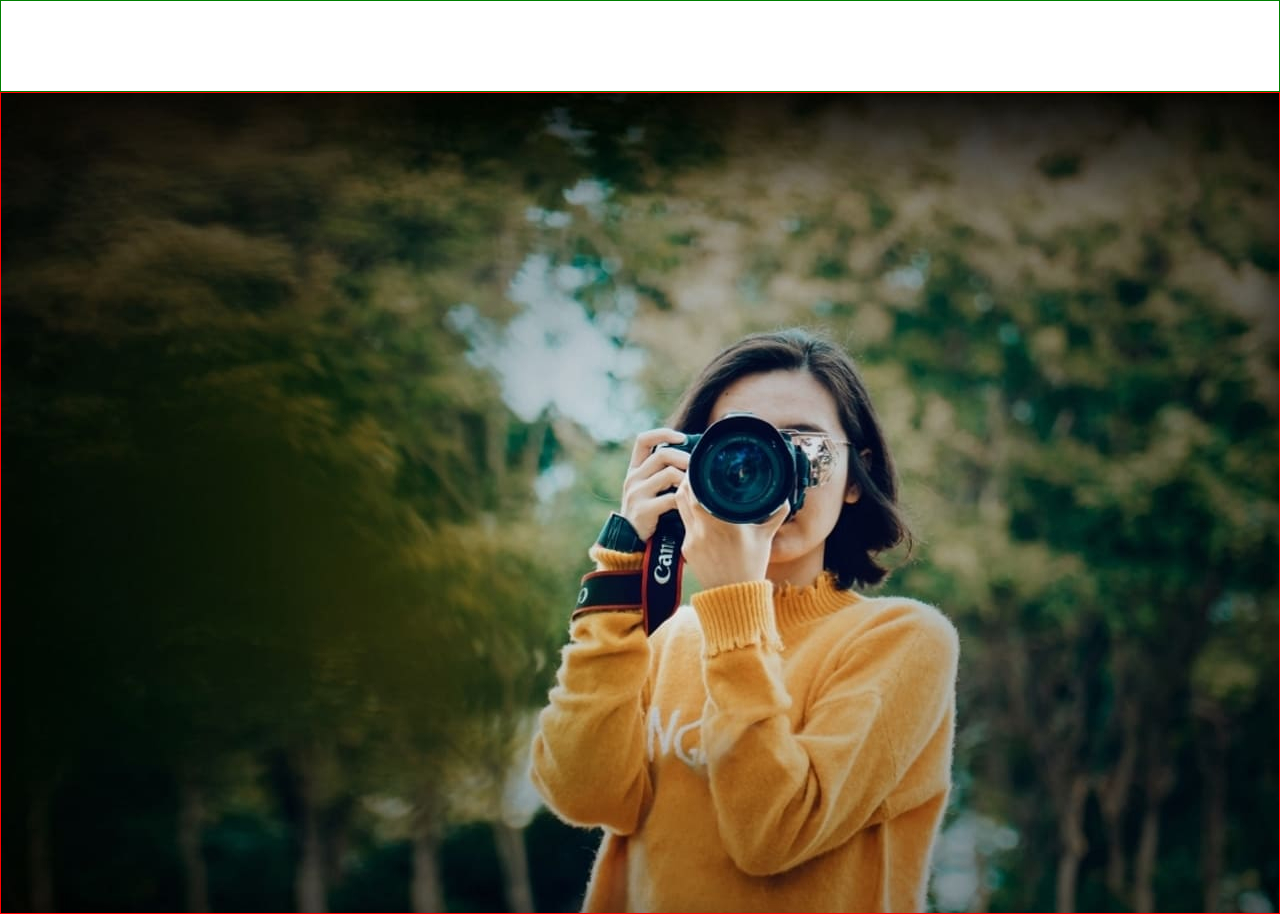
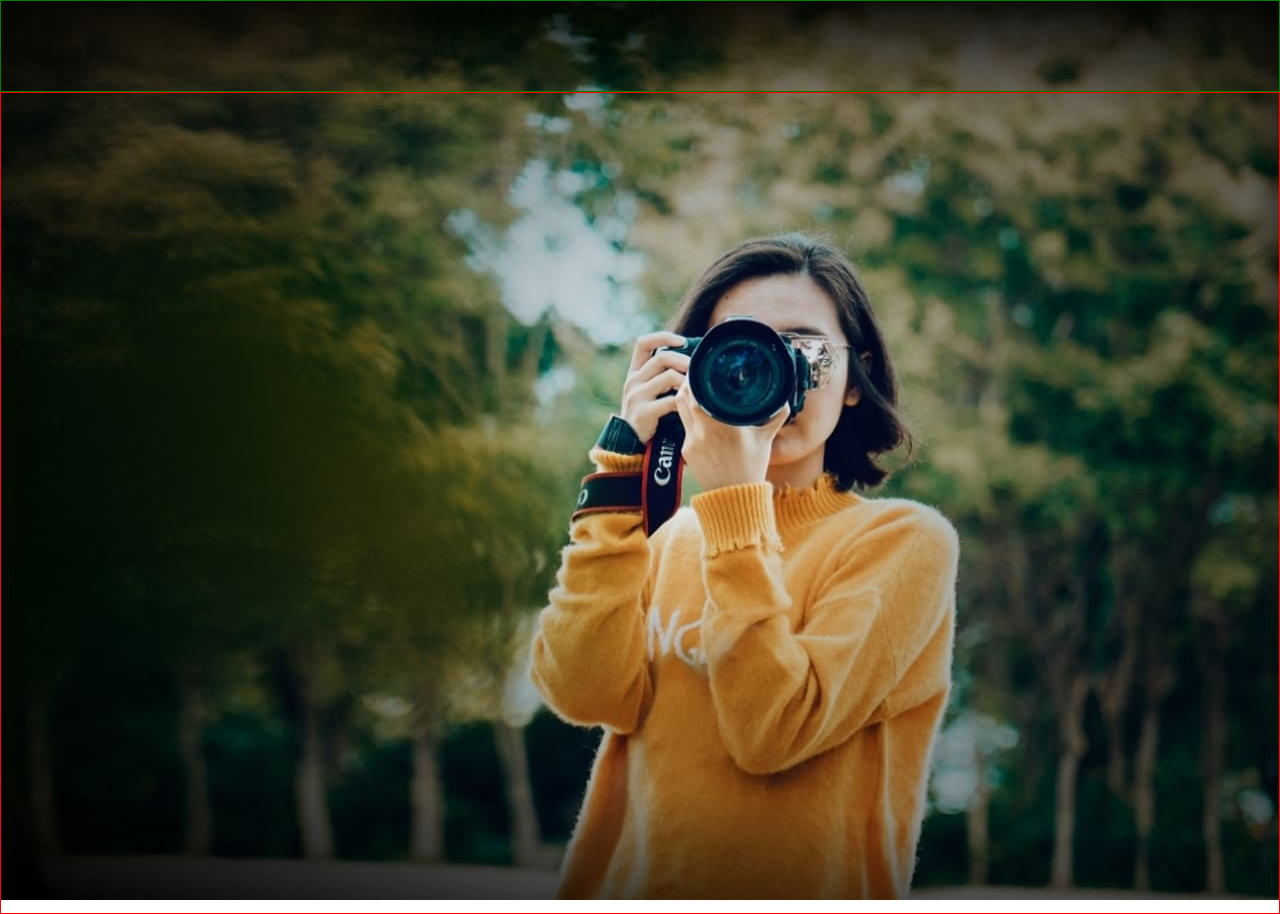
Before and after one commit to FeuerImBlut/portfolio, a plain HTML site: page index.html in a window 1280 px wide. Drawn offline with Linux system fonts and the light colour scheme.

Commit message:
feat: add some features

```diff
--- a/style.css
+++ b/style.css
@@ -1,6 +1,15 @@
 * {
     font-size: 0px;
     margin: 0;
+    padding: 0;
+}
+
+body {
+    background-image: url(assets/img/hero-bg.jpg);
+    background-repeat: no-repeat;
+    background-size: 1440px 900px;
+    background-position: center 0;
+
 }
 
 .container {
@@ -18,7 +27,4 @@ header > .container {
     position: relative;
     /* top: -90px; */
     border: 1px red solid;
-    background-image: url(/assets/img/hero-bg.jpg);
-    background-position: center 0;
-    z-index: -1;
 }
```
